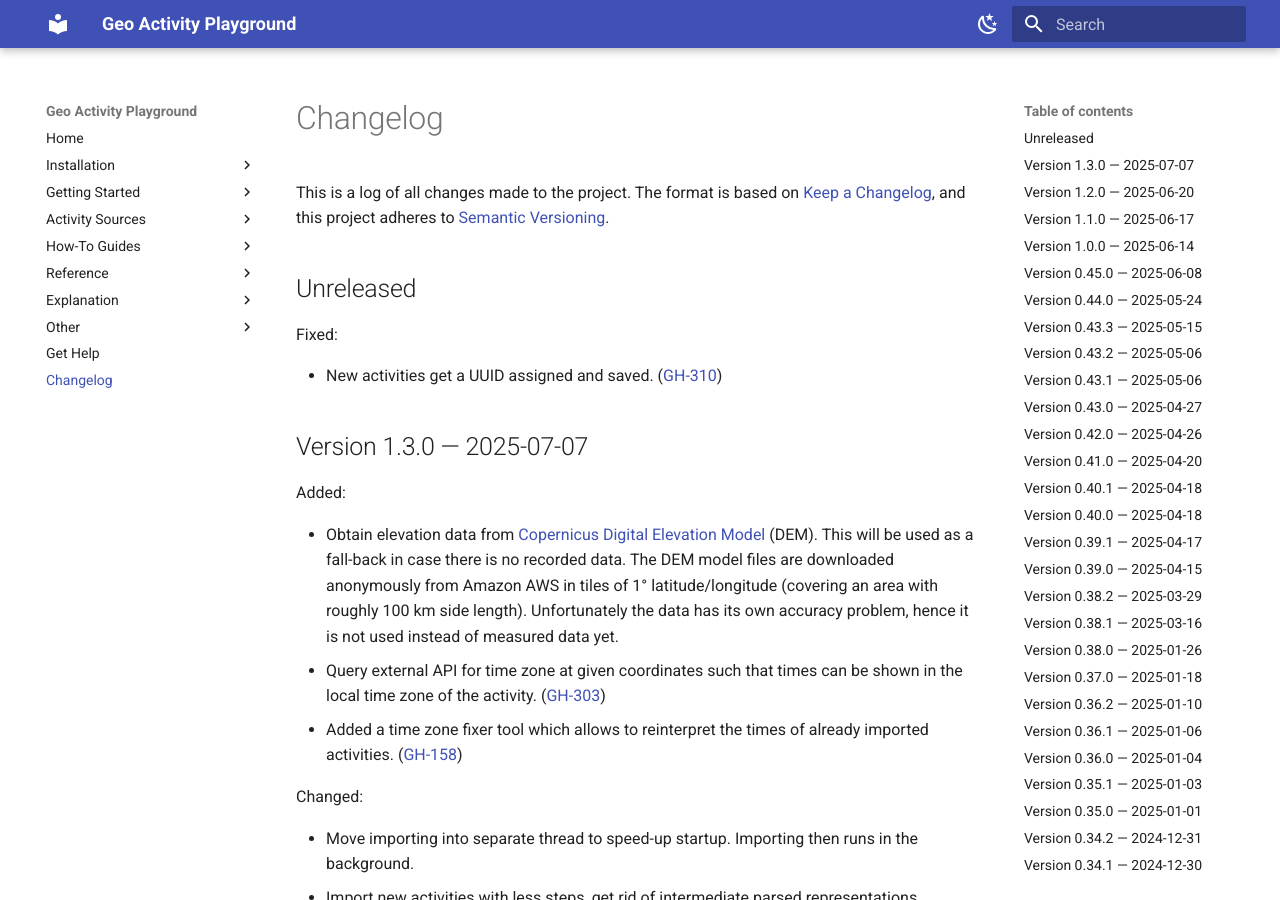
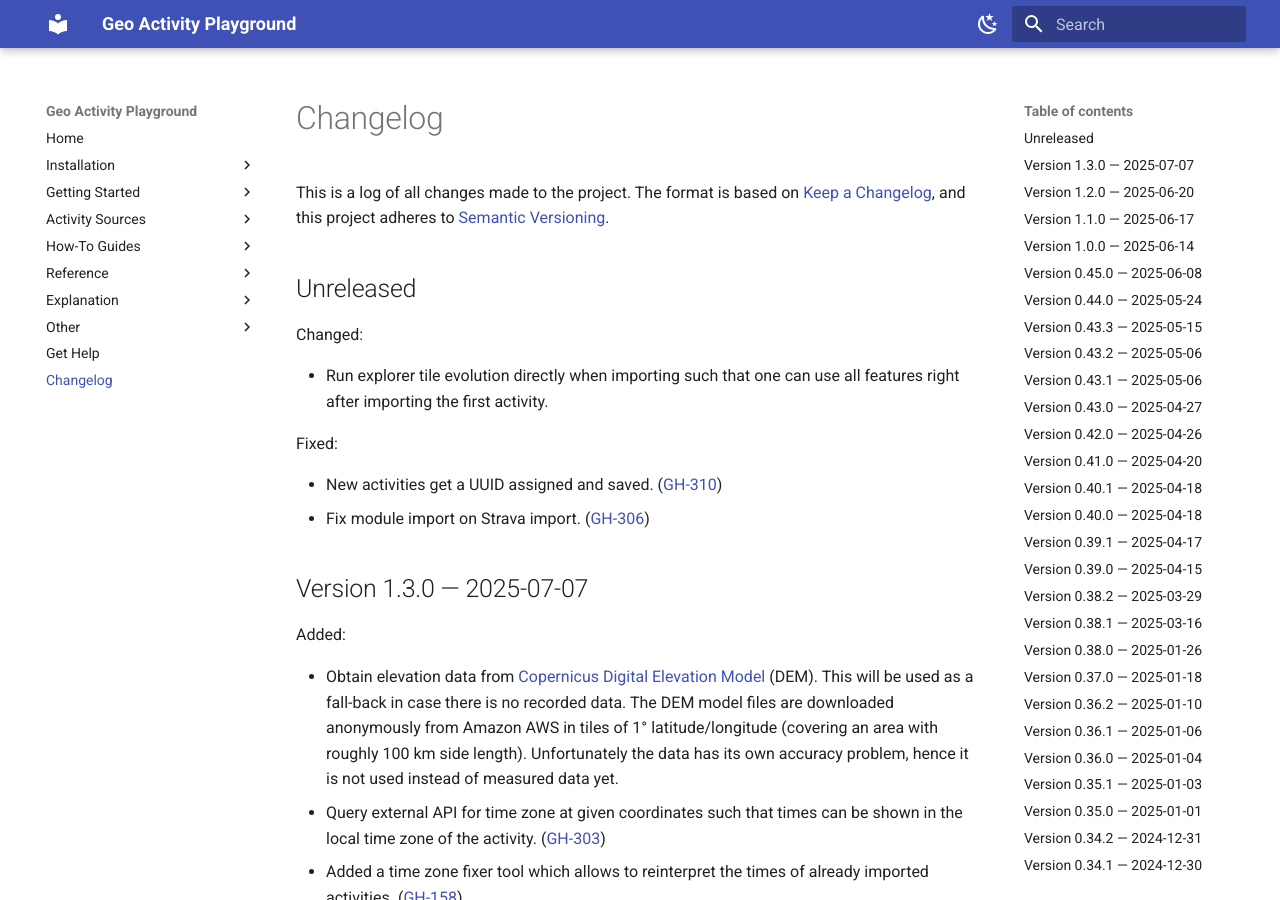
Before and after one commit to martin-ueding/geo-activity-playground, an MkDocs documentation site: the page built from docs/changelog.md, in a window 1280 px wide and 900 px high. Built offline with MkDocs 1.6.1 and Material for MkDocs 9.7.7, drawn with Linux system fonts in a browser that asks for light colours.

Commit message:
Changelog entry

```diff
--- a/docs/changelog.md
+++ b/docs/changelog.md
@@ -17,9 +17,14 @@ Types of changes
 
 ## Unreleased
 
+Changed:
+
+- Run explorer tile evolution directly when importing such that one can use all features right after importing the first activity.
+
 Fixed:
 
 - New activities get a UUID assigned and saved. ([GH-310](https://github.com/martin-ueding/geo-activity-playground/issues/310))
+- Fix module import on Strava import. ([GH-306](https://github.com/martin-ueding/geo-activity-playground/issues/306))
 
 ## Version 1.3.0 — 2025-07-07
 
```
